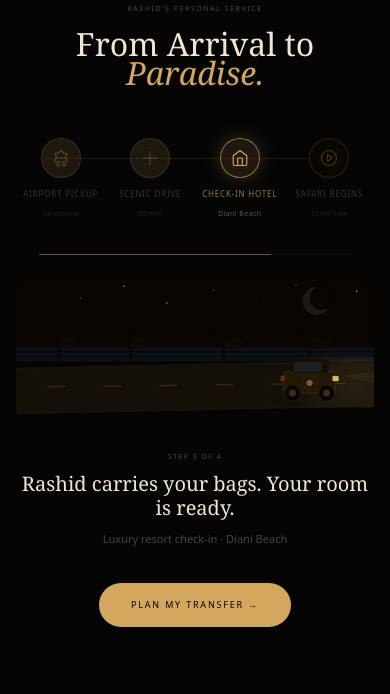
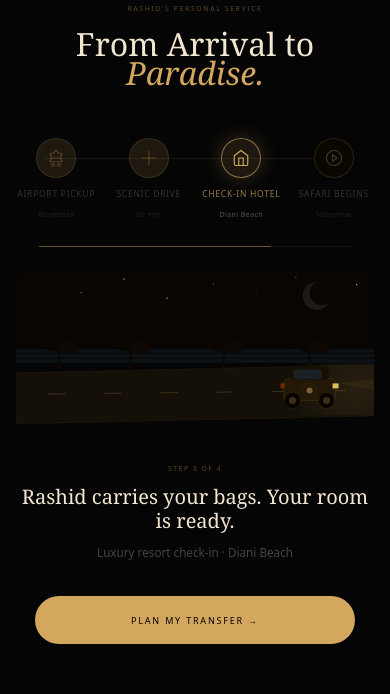
Before and after one commit to Matuchovic/Rashid_kenya, a Next.js app: page / in a window 390 px wide. Shown: the part 3940-4634 px from the top of the page. Built offline with nearby package versions, Linux system fonts and the light colour scheme; grey boxes are pictures that could not be loaded.

Commit message:
feat: TransferSection ultra mobile optimization

```diff
--- a/src/components/sections/TransferSection.tsx
+++ b/src/components/sections/TransferSection.tsx
@@ -209,7 +209,7 @@ export function TransferSection() {
       </div>
 
       {/* Steps */}
-      <div style={{ display:'flex', maxWidth:640, margin:'0 auto clamp(24px,4vh,36px)', padding:'0 clamp(16px,4vw,32px)', position:'relative' }}>
+      <div style={{ display:'flex', maxWidth:640, margin:'0 auto clamp(20px,3vh,32px)', padding:'0 clamp(12px,3vw,32px)', position:'relative', gap:'clamp(4px,1vw,8px)' }}>
         <div style={{ position:'absolute', top:20, left:'calc(clamp(16px,4vw,32px) + 28px)', right:'calc(clamp(16px,4vw,32px) + 28px)', height:'0.5px', background:'rgba(212,167,95,0.1)' }} />
         {STEPS.map((s, i) => (
           <div key={i} onClick={() => { activeRef.current = i; setActive(i) }}
@@ -228,7 +228,7 @@ export function TransferSection() {
                 <path d={s.icon} />
               </svg>
             </div>
-            <div style={{ fontSize:'clamp(8px,1.5vw,10px)', letterSpacing:'0.1em', color: i === active ? 'rgba(212,167,95,0.7)' : 'rgba(242,230,208,0.2)', textTransform:'uppercase', textAlign:'center', lineHeight:1.4, transition:'color 0.5s' }}>{t(s.labelKey)}</div>
+            <div style={{ fontSize:'clamp(8px,2.2vw,10px)', letterSpacing:'0.08em', color: i === active ? 'rgba(212,167,95,0.7)' : 'rgba(242,230,208,0.2)', textTransform:'uppercase', textAlign:'center', lineHeight:1.4, transition:'color 0.5s', className:'step-text' }}>{t(s.labelKey)}</div>
             <div style={{ fontSize:'clamp(7px,1.2vw,9px)', color: i === active ? 'rgba(242,230,208,0.35)' : 'rgba(242,230,208,0.12)', letterSpacing:'0.06em', textAlign:'center', transition:'color 0.5s' }}>{t(s.subKey)}</div>
           </div>
         ))}
@@ -241,31 +241,46 @@ export function TransferSection() {
 
       {/* Canvas */}
       <div style={{ padding:'0 clamp(16px,4vw,48px)', marginBottom:'clamp(20px,4vh,32px)' }}>
-        <canvas ref={canvasRef} style={{ width:'100%', height:'clamp(140px,22vw,190px)', display:'block', borderRadius:12 }} />
+        <canvas ref={canvasRef} style={{ width:'100%', height:'clamp(160px,40vw,190px)', display:'block', borderRadius:12 }} />
       </div>
 
       {/* Message */}
-      <div style={{ textAlign:'center', padding:'0 clamp(20px,5vw,48px)', minHeight:80 }}>
+      <div style={{ textAlign:'center', padding:'0 clamp(16px,5vw,48px)', minHeight:72 }}>
         <div style={{ fontSize:7, letterSpacing:'0.2em', color:'rgba(212,167,95,0.4)', textTransform:'uppercase', marginBottom:10 }}>
           {stepMessages[active].eyebrow}
         </div>
-        <div style={{ fontFamily:"'Cormorant Garamond',Georgia,serif", fontSize:'clamp(20px,3vw,30px)', fontWeight:200, color:'#F2E6D0', lineHeight:1.2, marginBottom:10 }}>
+        <div style={{ fontFamily:"'Cormorant Garamond',Georgia,serif", fontSize:'clamp(20px,5vw,30px)', fontWeight:200, color:'#F2E6D0', lineHeight:1.2, marginBottom:10 }}>
           {stepMessages[active].text}
         </div>
-        <div style={{ fontSize:'clamp(11px,1.5vw,13px)', color:'rgba(242,230,208,0.28)', lineHeight:1.7, maxWidth:440, margin:'0 auto' }}>
+        <div style={{ fontSize:'clamp(11px,3vw,13px)', color:'rgba(242,230,208,0.28)', lineHeight:1.7, maxWidth:440, margin:'0 auto' }}>
           {stepMessages[active].sub}
         </div>
       </div>
 
       {/* CTA */}
-      <div style={{ textAlign:'center', marginTop:'clamp(28px,4vh,40px)' }}>
+      <div style={{ textAlign:'center', marginTop:'clamp(28px,4vh,40px)', padding:'0 clamp(20px,5vw,48px)' }}>
         <a href="https://wa.me/254700000000" target="_blank" rel="noopener noreferrer" style={{
-          display:'inline-flex', alignItems:'center', gap:8,
+          display:'inline-flex', alignItems:'center', justifyContent:'center', gap:8,
           fontSize:9, letterSpacing:'0.2em', textTransform:'uppercase',
           color:'#050505', background:'#D4A75F',
-          padding:'13px 32px', borderRadius:100, textDecoration:'none',
+          padding:'14px 32px', borderRadius:100, textDecoration:'none',
+          width:'min(320px,100%)', minHeight:48,
         }}>{t('tr_cta')} →</a>
       </div>
+
+      <style>{`
+        @media(max-width:768px){
+          #transfer .step-icon { width:36px!important; height:36px!important; }
+          #transfer .step-text { font-size:8px!important; }
+          #transfer .step-sub-text { display:none; }
+          #transfer .msg-title { font-size:clamp(18px,5vw,24px)!important; }
+          #transfer .msg-desc { font-size:11px!important; }
+          #transfer canvas { border-radius:8px!important; }
+        }
+        @media(max-width:400px){
+          #transfer .step-icon { width:32px!important; height:32px!important; }
+        }
+      `}</style>
     </section>
   )
 }
```
